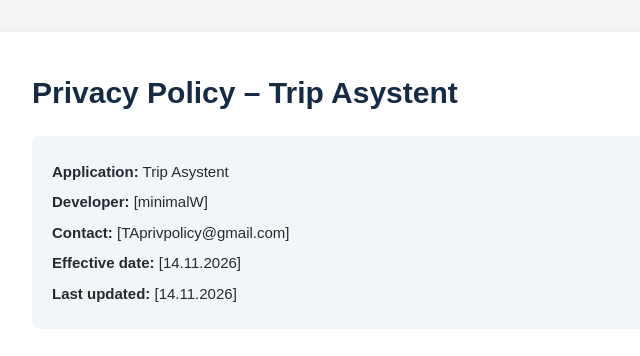
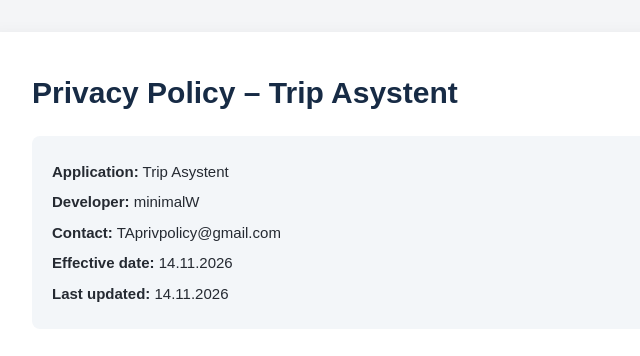
Before and after one commit to minimalwstudio/Trip-Asystent-Privacy-Policy, a plain HTML site: page index.html in a window 1280 px wide. Shown: the top 356 px of the page, 206-846 px from the left. Drawn offline with Linux system fonts and the light colour scheme.

Commit message:
Update index.html

```diff
--- a/index.html
+++ b/index.html
@@ -74,10 +74,10 @@
 
   <div class="metadata">
     <p><strong>Application:</strong> Trip Asystent</p>
-    <p><strong>Developer:</strong> [minimalW]</p>
-    <p><strong>Contact:</strong> [TAprivpolicy@gmail.com]</p>
-    <p><strong>Effective date:</strong> [14.11.2026]</p>
-    <p><strong>Last updated:</strong> [14.11.2026]</p>
+    <p><strong>Developer:</strong> minimalW</p>
+    <p><strong>Contact:</strong> TAprivpolicy@gmail.com</p>
+    <p><strong>Effective date:</strong> 14.11.2026</p>
+    <p><strong>Last updated:</strong> 14.11.2026</p>
   </div>
 
   <h2>1. General Information</h2>
@@ -497,8 +497,8 @@
     For questions concerning privacy, personal data or this Privacy
     Policy, users may contact the developer:
   </p>
-  <p><strong>Developer:</strong> [MinimalW / Bartosz Wawrzeńczak]</p>
-  <p><strong>Email:</strong> [TAprivpolicy@gmail.com]</p>
+  <p><strong>Developer:</strong> minimalW / Bartosz Wawrzeńczak</p>
+  <p><strong>Email:</strong> TAprivpolicy@gmail.com</p>
 
   <footer>
     Trip Asystent – Privacy Policy
```
